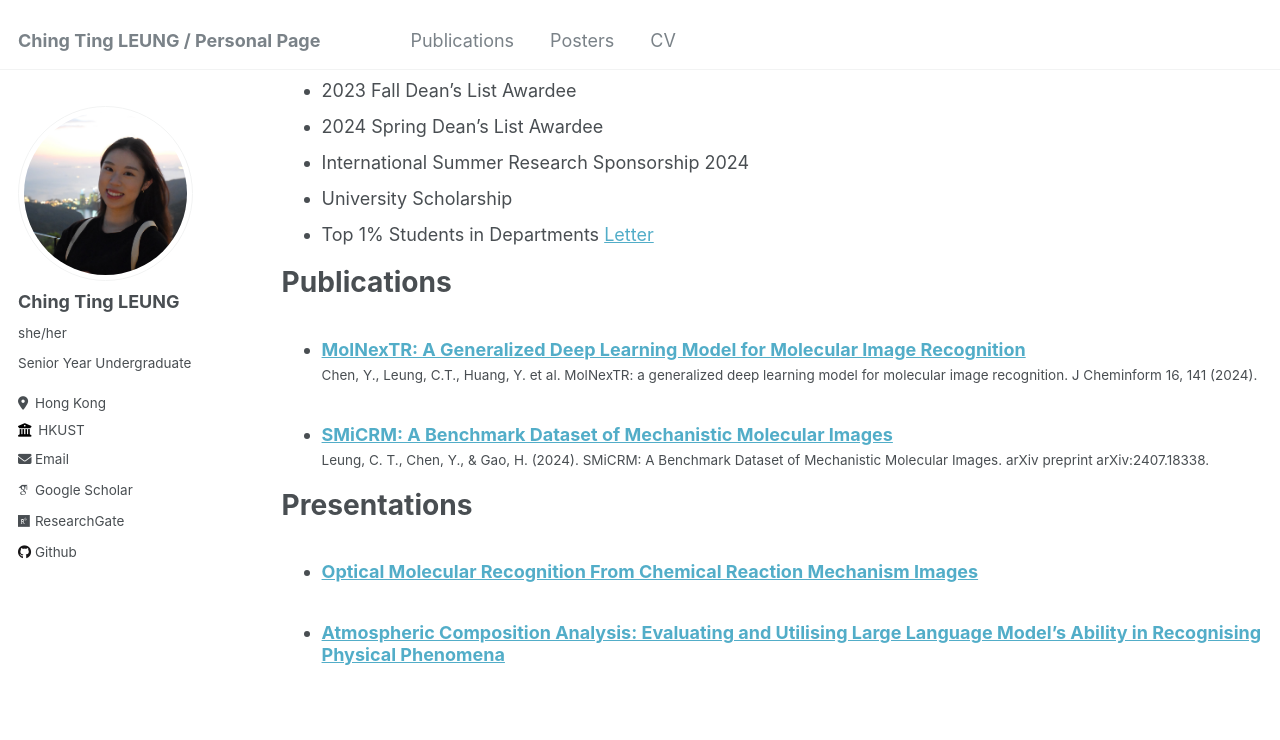
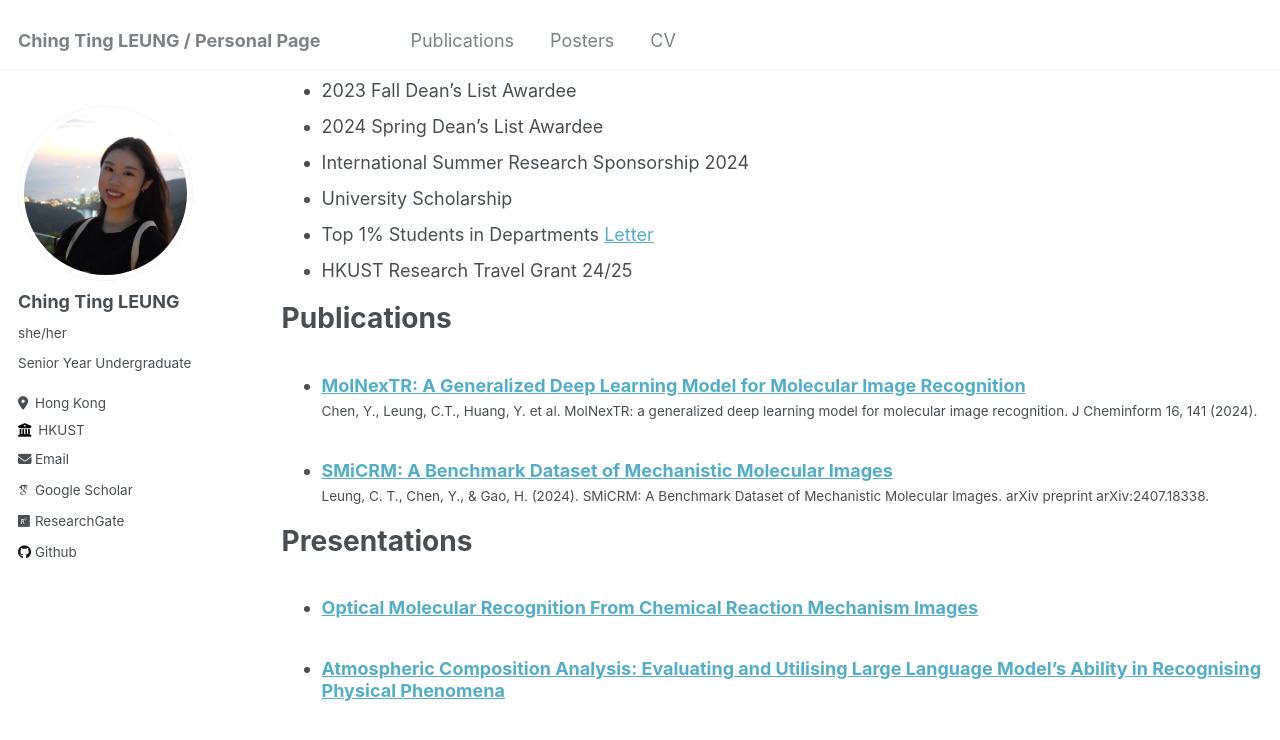
Before and after one commit to ting2025/ting2025.github.io, a Jekyll site: the page built from _pages/cv.md, in a window 1280 px wide and 900 px high, scrolled down 781 px. Shown: the top 740 px of the window. Built offline with Jekyll 4.4.1, drawn with Linux system fonts in a browser that asks for light colours; some web fonts are replaced.

Commit message:
Update cv.md

```diff
--- a/_pages/cv.md
+++ b/_pages/cv.md
@@ -39,6 +39,7 @@ Awards
 - International Summer Research Sponsorship 2024
 - University Scholarship
 - Top 1% Students in Departments [Letter](../files/Academic Letter.pdf)
+- HKUST Research Travel Grant 24/25
 
 
 Publications
```
